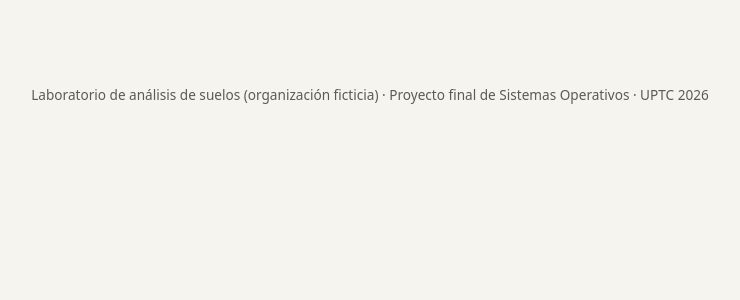
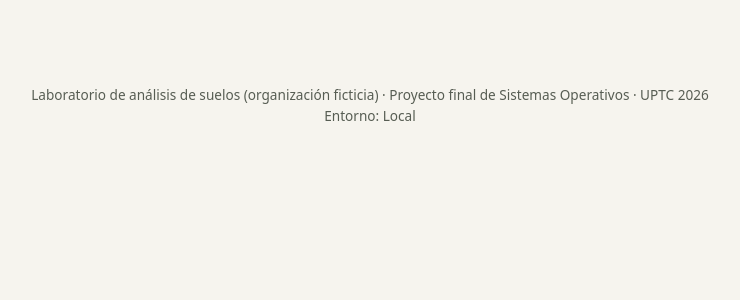
Before and after one commit to FelixSiachoque/agroanalisis, a Flask app: page /login in a window 1280 px wide. Shown: the part 467-767 px from the top of the page, without its empty margins (270-1010 px from the left). Run offline with Flask 3, Linux system fonts and the light colour scheme; some libraries are stand-ins or nearby versions.

Commit message:
La app muestra el entorno donde corre (checklist: se identifica el entorno)

```diff
--- a/app/app.py
+++ b/app/app.py
@@ -68,6 +68,7 @@ VERSION_ESTATICOS = _version_estaticos()
 def plantillas():
     return {
         "v": VERSION_ESTATICOS,
+        "entorno": config.ENTORNO,
         "puede": lambda p: g.usuario is not None and puede(g.usuario["rol"], p),
         "csrf_campo": lambda: Markup(f'<input type="hidden" name="csrf" value="{token_csrf()}">'),
     }
--- a/app/config.py
+++ b/app/config.py
@@ -27,3 +27,6 @@ DB_DSN = (
 
 # Un worker se considera caído si no da señal de vida en este tiempo (panel de Recursos)
 LATIDO_CADUCO_S = int(os.environ.get("LATIDO_CADUCO_S", "60"))
+
+# Dónde corre la plataforma (lo escribe scripts/detectar_entorno.sh en el .env); se muestra en el pie de página
+ENTORNO = os.environ.get("ENTORNO", "Local")
--- a/app/templates/base.html
+++ b/app/templates/base.html
@@ -46,6 +46,6 @@
   {% endfor %}
   {% block contenido %}{% endblock %}
 </main>
-<footer class="pie">Laboratorio de análisis de suelos (organización ficticia) · Proyecto final de Sistemas Operativos · UPTC 2026</footer>
+<footer class="pie">Laboratorio de análisis de suelos (organización ficticia) · Proyecto final de Sistemas Operativos · UPTC 2026<br>Entorno: {{ entorno }}</footer>
 </body>
 </html>
--- a/docker-compose.yml
+++ b/docker-compose.yml
@@ -26,6 +26,7 @@ name: agroanalisis
 
 # Variables comunes de la app (parámetros de reglas de negocio incluidos).
 x-entorno-app: &entorno-app
+  ENTORNO: ${ENTORNO:-Local}
   POSTGRES_DB: ${POSTGRES_DB}
   DB_HOST: db
   DB_USER: agro_web
```
Also changed, not shown: 4 other files.
